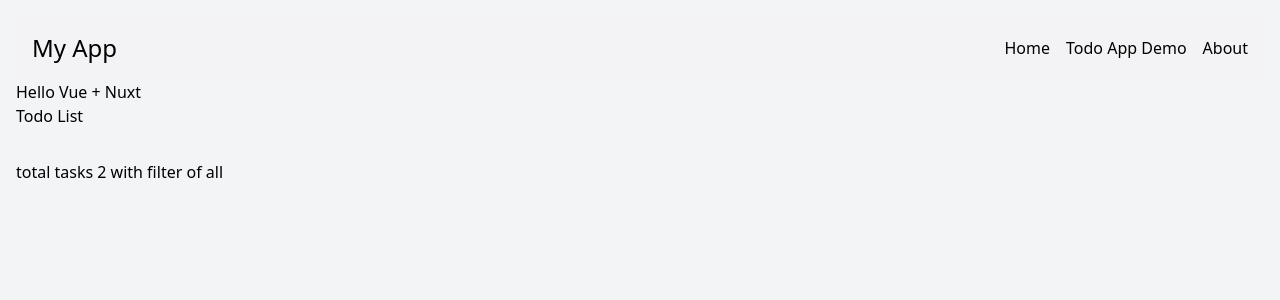
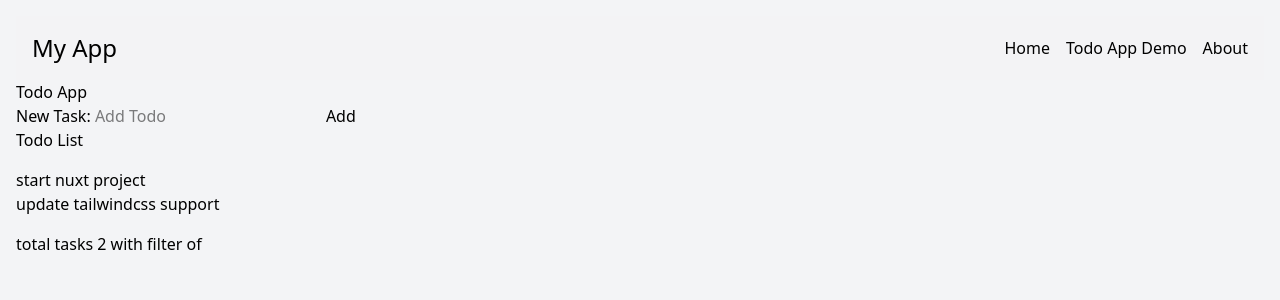
Before and after one commit to hhao99/nuxt-todo, a Nuxt app: page /todo in a window 1280 px wide. Shown: the top 300 px of the page. Built offline with nearby package versions, Linux system fonts and the light colour scheme.

Commit message:
update state

```diff
--- a/app/components/todo/AddTodo.vue
+++ b/app/components/todo/AddTodo.vue
@@ -1,7 +1,21 @@
 <script lang='ts' setup>
-
+import { ref } from 'vue'
+import { useTodoStore } from '~/stores/todo'
+const store = useTodoStore()
+    const task = ref('')
+    const addTodo = () => {
+        console.log('add todo')
+        store.add(task.value)
+    }
 </script>
 <template>
-    <div></div>
+    <div>
+        <form @submit.prevent="addTodo">
+            <label htmlFor='task'>New Task:</label> <input type="text" id='task' name='task'
+                v-model="task"
+                placeholder="Add Todo" />
+            <button @click="addTodo">Add</button>
+        </form>
+    </div>
 
 </template>
--- a/app/components/todo/TodoApp.vue
+++ b/app/components/todo/TodoApp.vue
@@ -1,9 +1,11 @@
 <script lang='ts' setup>
-
+    import AddTodo from './AddTodo.vue'
+    import TodoList from './TodoList.vue'
 </script>
 <template>
     <div>
-        <h1>Hello Vue + Nuxt</h1>
+        <h1>Todo App</h1>
+        <AddTodo />
         <TodoList />
     </div>
 </template>
--- a/app/components/todo/TodoItem.vue
+++ b/app/components/todo/TodoItem.vue
@@ -1,8 +1,8 @@
 <script lang='ts' setup>
-
+    defineProps<{ todo: Todo }>()
 </script>
 <template>
     <div>
-        <h1>Hello Vue + Nuxt</h1>
+        <h1>{{ todo.task}}</h1>
     </div>
 </template>
--- a/app/components/todo/TodoList.vue
+++ b/app/components/todo/TodoList.vue
@@ -1,14 +1,16 @@
 <script lang='ts' setup>
     import { useTodoStore } from '~/stores/todo'
     const store = useTodoStore()
-    console.log(store.list )
+
 </script>
 <template>
     <div class="grid gap-4">
         <div>
             <h3>Todo List</h3>
         </div>
-        <div></div>
+        <div>
+            <TodoItem v-for=" todo in store.filteredList" :key="todo.id" :todo="todo" />
+        </div>
         <div>
             <h5>total tasks {{ store.filteredList.length }} with filter of {{ store.filter }}</h5>
         </div>
--- a/app/stores/todo.ts
+++ b/app/stores/todo.ts
@@ -1,4 +1,4 @@
-import { computed, ref, reactive } from 'vue'
+import { computed } from 'vue'
 import type { Todo, TodoAppState } from '~/types/todo'
 import { v4 as uuidv4 } from 'uuid'
 
@@ -6,12 +6,20 @@ const initialTodo: Todo[] = [
     { id: uuidv4(), task: "start nuxt project", status: 'done' },
     { id: uuidv4(), task: "update tailwindcss support", status: 'done' },
 ]
-export const useTodoStore = defineStore('todoApp', ()=> {
-    const list = reactive<Todo[]>(initialTodo)
-    const filter = ref('all')
-
-    const filteredList = computed(()=> filter.value === 'all'? list : list.filter( (todo:Todo) => todo.status === filter.value))
-    return { filter, filteredList }
-
-
+export const useTodoStore = defineStore('todoApp', {
+    state: (): TodoAppState => ({
+        list: [...initialTodo],
+        status: 'all',
+    }),
+    getters: {
+        filteredList(): Todo[] {
+            if (this.status === 'all') return this.list
+            return this.list.filter((todo) => todo.status === this.status)
+        }
+    },
+    actions: {
+        add(task: string) {
+            this.list.push({ id: uuidv4(), task, status: 'todo' })
+        }
+    }
 })
--- a/app/types/todo.ts
+++ b/app/types/todo.ts
@@ -6,5 +6,5 @@ export interface Todo {
 
 export interface TodoAppState {
     list: Todo[]
-    filter: 'all'| 'todo' | 'done'
+    status: 'all'| 'todo' | 'done'
 }
```
